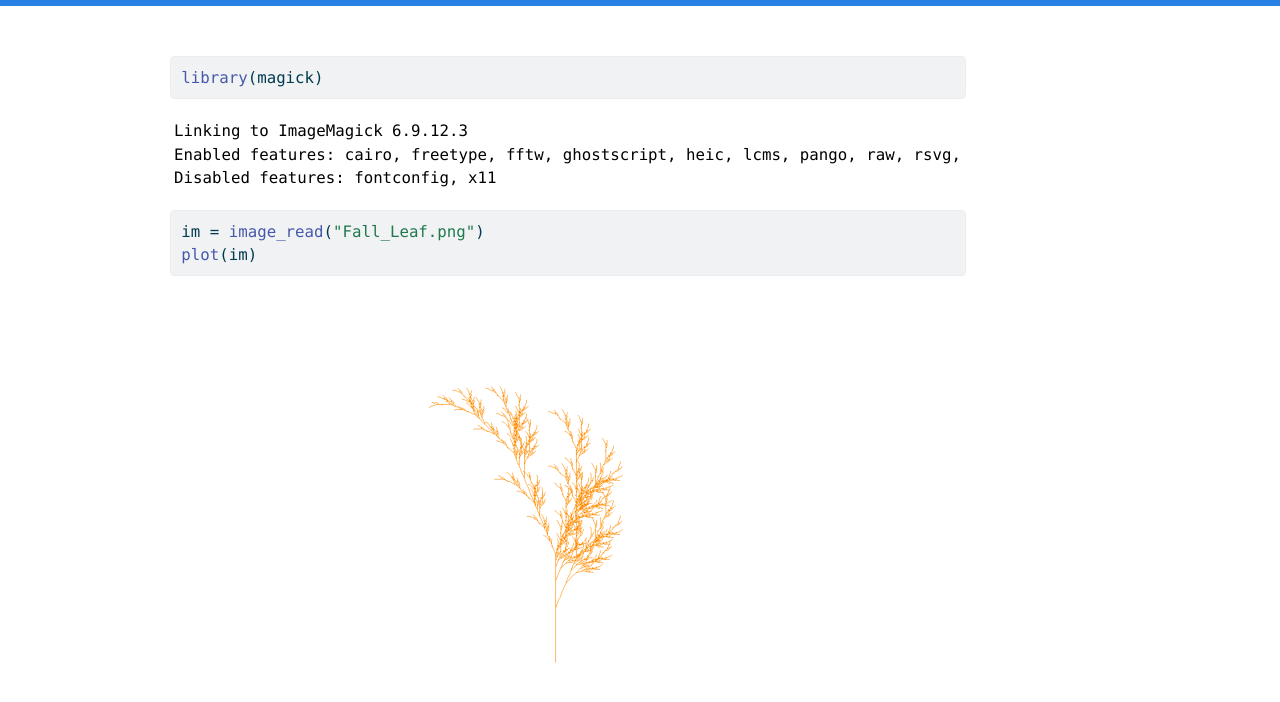
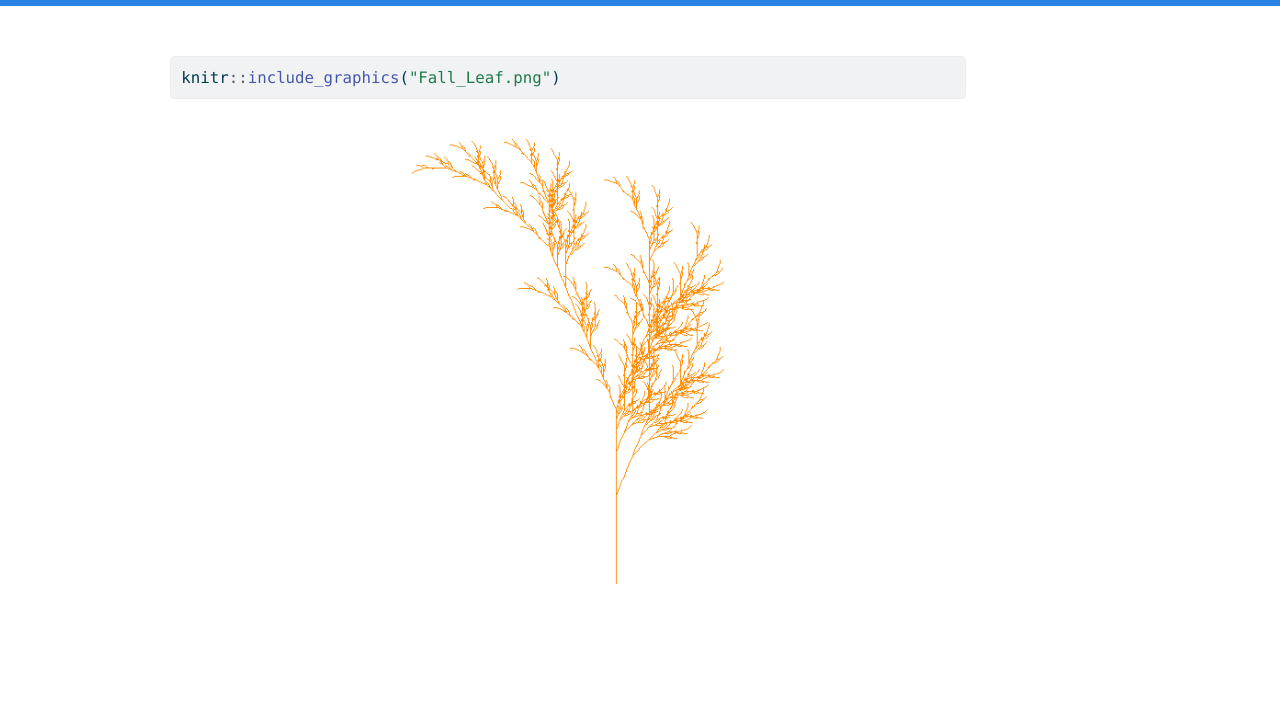
Before and after one commit to kundanareddyy/kundana.github.io, a plain HTML site: page Leaf.html in a window 1280 px wide. Shown: the part 58-760 px from the top of the page. Drawn offline with Linux system fonts and the light colour scheme.

Commit message:
Add files via upload

```diff
--- a/Leaf.html
+++ b/Leaf.html
@@ -176,16 +176,9 @@ code span.wa { color: #60a0b0; font-weight: bold; font-style: italic; } /* Warni
 
 
 <div class="cell">
-<div class="sourceCode cell-code" id="cb1"><pre class="sourceCode r code-with-copy"><code class="sourceCode r"><span id="cb1-1"><a href="#cb1-1" aria-hidden="true" tabindex="-1"></a><span class="fu">library</span>(magick)</span></code><button title="Copy to Clipboard" class="code-copy-button"><i class="bi"></i></button></pre></div>
-<div class="cell-output cell-output-stderr">
-<pre><code>Linking to ImageMagick 6.9.12.3
-Enabled features: cairo, freetype, fftw, ghostscript, heic, lcms, pango, raw, rsvg, webp
-Disabled features: fontconfig, x11</code></pre>
-</div>
-<div class="sourceCode cell-code" id="cb3"><pre class="sourceCode r code-with-copy"><code class="sourceCode r"><span id="cb3-1"><a href="#cb3-1" aria-hidden="true" tabindex="-1"></a>im <span class="ot">=</span> <span class="fu">image_read</span>(<span class="st">"Fall_Leaf.png"</span>)</span>
-<span id="cb3-2"><a href="#cb3-2" aria-hidden="true" tabindex="-1"></a><span class="fu">plot</span>(im)</span></code><button title="Copy to Clipboard" class="code-copy-button"><i class="bi"></i></button></pre></div>
+<div class="sourceCode cell-code" id="cb1"><pre class="sourceCode r code-with-copy"><code class="sourceCode r"><span id="cb1-1"><a href="#cb1-1" aria-hidden="true" tabindex="-1"></a>knitr<span class="sc">::</span><span class="fu">include_graphics</span>(<span class="st">"Fall_Leaf.png"</span>)</span></code><button title="Copy to Clipboard" class="code-copy-button"><i class="bi"></i></button></pre></div>
 <div class="cell-output-display">
-<p><img src="Leaf_files/figure-html/unnamed-chunk-1-1.png" class="img-fluid" width="672"></p>
+<p><img src="Fall_Leaf.png" class="img-fluid"></p>
 </div>
 </div>
 
--- a/search.json
+++ b/search.json
@@ -18,6 +18,6 @@
     "href": "Leaf.html",
     "title": "Kundana Reddy",
     "section": "",
-    "text": "library(magick)\n\nLinking to ImageMagick 6.9.12.3\nEnabled features: cairo, freetype, fftw, ghostscript, heic, lcms, pango, raw, rsvg, webp\nDisabled features: fontconfig, x11\n\nim = image_read(\"Fall_Leaf.png\")\nplot(im)"
+    "text": "knitr::include_graphics(\"Fall_Leaf.png\")"
   }
 ]
```
Also changed, not shown: Fall_Leaf.png (added).
